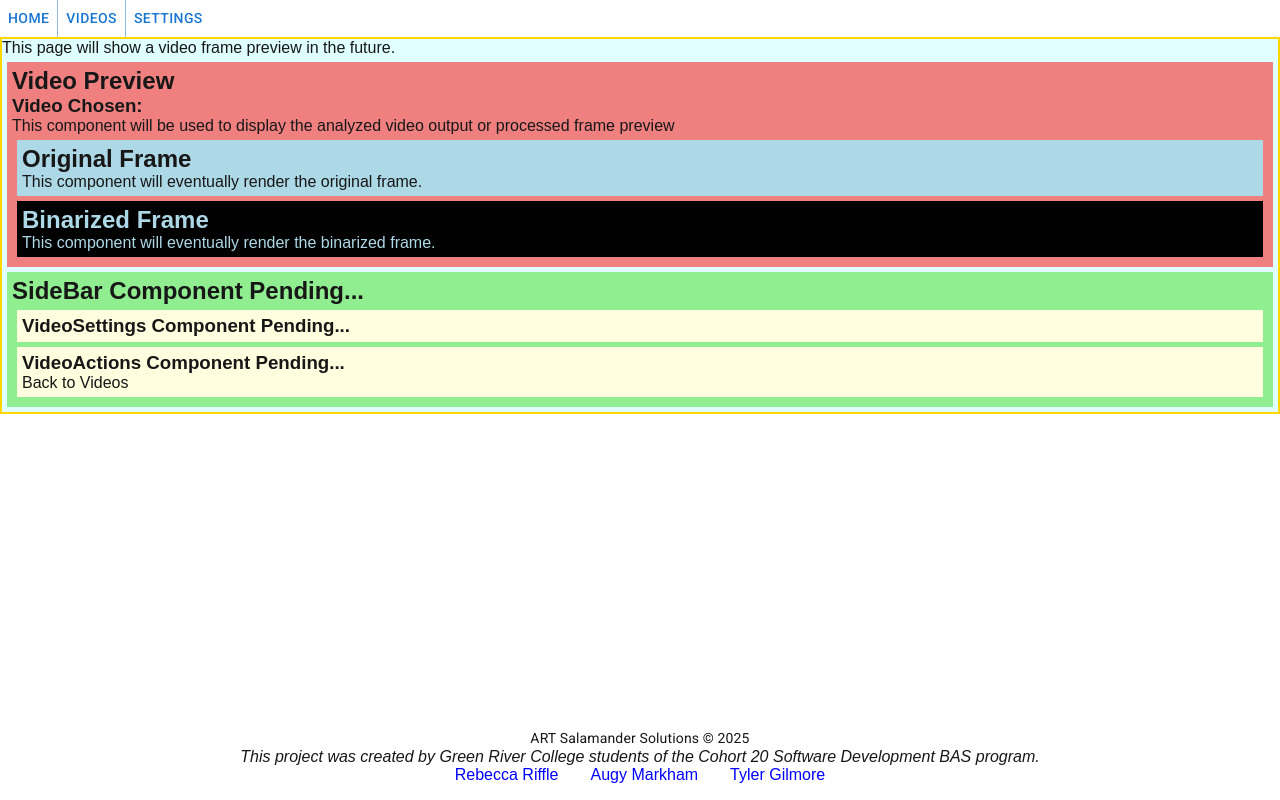
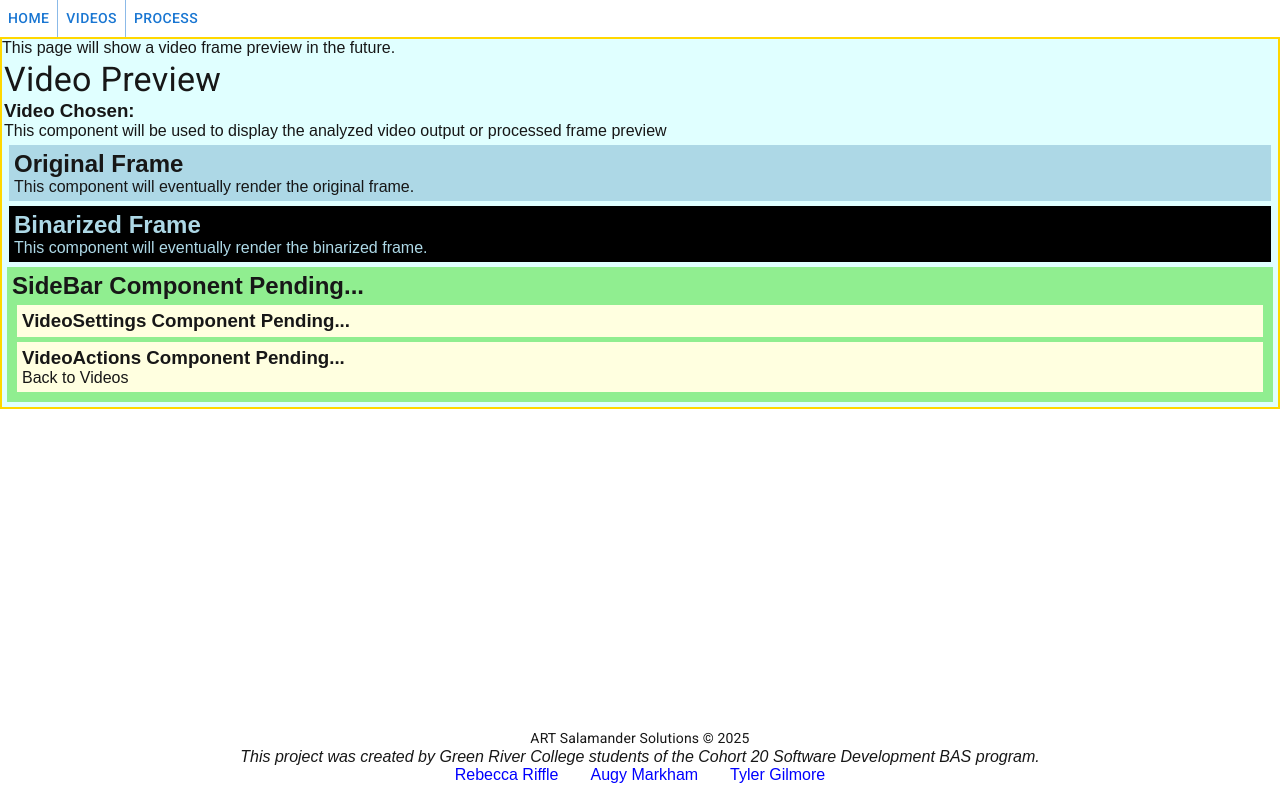
Before and after one commit to rifflere/centroid-finder-frontend, a Next.js app in the folder centroid-finder-frontend/: page /preview/file-123 in a window 1280 px wide. Built offline with nearby package versions, Linux system fonts and the light colour scheme.

Commit message:
Added some MUI to videoPreview

```diff
--- a/centroid-finder-frontend/src/app/layout.js
+++ b/centroid-finder-frontend/src/app/layout.js
@@ -30,7 +30,7 @@ export default function Layout({ children }) {
         <ButtonGroup variant="text" aria-label="Basic button group">
           <Button href="/">Home</Button>
           <Button href="/videos">Videos</Button>
-          <Button href="/preview/file-123">Settings</Button>
+          <Button href="/preview/file-123">Process</Button>
         </ButtonGroup>
         <main>{children}</main>
         <footer style={{
--- a/centroid-finder-frontend/src/components/VideoPreview.jsx
+++ b/centroid-finder-frontend/src/components/VideoPreview.jsx
@@ -3,18 +3,19 @@
 
 import OriginalFrame from "./OriginalFrame"
 import BinarizedFrame from "./BinarizedFrame"
+import { Button, List, ListItem, Typography, Box } from '@mui/material';
 
 export default function VideoPreview() {
     // need to display the name of the video chosen somewhere -- params?
 
     return(
-        <div style={{ backgroundColor: 'lightcoral', margin: '5px', padding: '5px'}}>
-            <h2>Video Preview</h2>
+        <Box style={{ margin:2}}>
+            <Typography variant="h4" component="h1">Video Preview</Typography>
             <h3>Video Chosen: </h3>
             <p>This component will be used to display the analyzed video output or processed frame preview</p>
 
             <OriginalFrame />
             <BinarizedFrame />
-        </div>
+        </Box>
     )
 }
```
